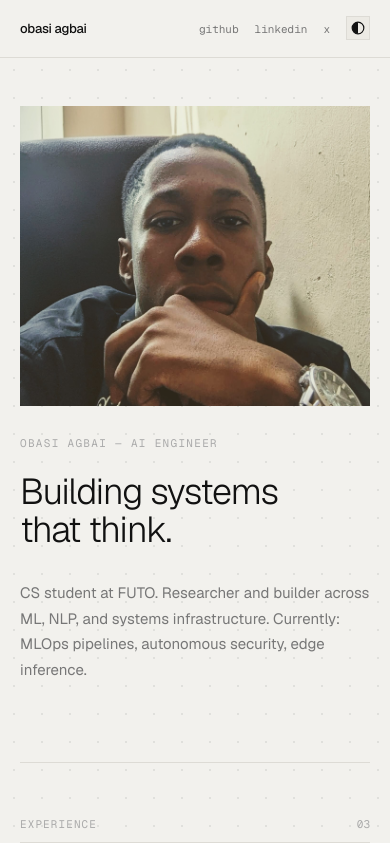
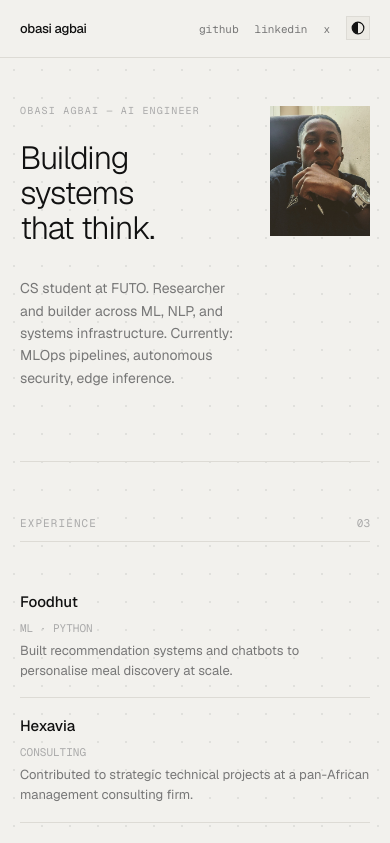
Before and after one commit to Longman-max/longman-max.github.io, a Next.js app: page / in a window 390 px wide. Shown: the top 843 px of the page. Built offline with nearby package versions, Linux system fonts and the light colour scheme.

Commit message:
fix hero mobile layout

```diff
--- a/components/Hero.module.css
+++ b/components/Hero.module.css
@@ -60,8 +60,11 @@
   }
 }
 
-.imageWrap:hover::after {
-  outline-color: var(--accent-hover);
+/* Hover outline — only on devices that support hover */
+@media (hover: hover) {
+  .imageWrap:hover::after {
+    outline-color: var(--accent-hover);
+  }
 }
 
 .image {
@@ -79,29 +82,40 @@
   margin-top: 64px;
 }
 
-/* Mobile */
+/* Mobile — compact two-column, image as quiet top-right presence */
 @media (max-width: 640px) {
   .hero {
-    grid-template-columns: 1fr;
-    gap: 32px;
+    grid-template-columns: 1fr 100px;
+    gap: 24px;
   }
 
-  .imageWrap {
-    width: 100%;
-    max-height: 300px;
-    order: -1;
+  .label {
+    font-size: 10px;
   }
 
-  .image {
-    object-position: top;
+  .headline {
+    font-size: 32px;
+    line-height: 1.1;
+  }
+
+  .bio {
+    font-size: 14px;
+    line-height: 1.6;
+    max-width: 100%;
   }
 
   .content {
     padding-top: 0;
   }
 
-  .bio {
-    max-width: 100%;
+  .imageWrap {
+    width: 100px;
+    height: 130px;
+    aspect-ratio: auto;
+  }
+
+  .image {
+    object-position: center top;
   }
 
   .divider {
```
